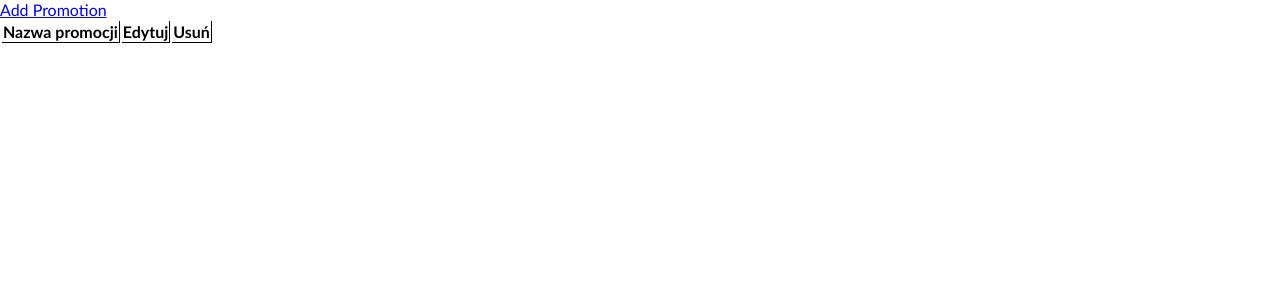
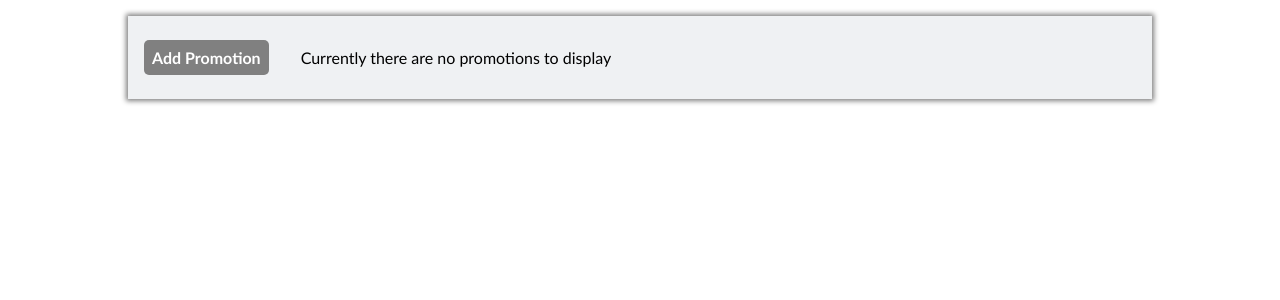
Before and after one commit to wmaKRET/angular-form, an Angular app: page / in a window 1280 px wide. Shown: the top 300 px of the page. Built offline with nearby package versions, Linux system fonts and the light colour scheme.

Commit message:
Adjust styles

```diff
--- a/src/app/list/list.component.html
+++ b/src/app/list/list.component.html
@@ -1,17 +1,20 @@
 <div class="list">
-    <a routerLink="/add">Add Promotion</a>
-    <table>
+    <div>
+        <a routerLink="/add" class="list__button">Add Promotion</a>
+        <p *ngIf="formsArray.length === 0">Currently there are no promotions to display</p>
+    </div>
+    <table *ngIf="formsArray.length > 0">
         <tr>
             <th>Nazwa promocji</th>
             <th>Edytuj</th>
             <th>Usuń</th>
         </tr>
         <tr *ngFor="let form of formsArray">
-            <td>{{ form.name }}</td>
-            <td>
+            <td class="name-cell">{{ form.name }}</td>
+            <td class="cell">
                 <a routerLink="/edit/{{form.id}}">edit</a>
             </td>
-            <td>
+            <td class="cell">
                 <button class="form-delete" (click)="deleteForm(form.id)">x</button>
             </td>
         </tr>
--- a/src/app/list/list.component.scss
+++ b/src/app/list/list.component.scss
@@ -1,4 +1,49 @@
+.list {
+  margin: 1em auto;
+  padding: 1em;
+  width: 80%;
+  background-color: #eff1f3;
+  box-shadow: 0 0 5px 2px #808080;
+
+  & > div {
+    display: flex;
+    align-items: center;
+    gap: 2em;
+  }
+
+  &__button {
+    padding: 0.5em;
+    background-color: #808080;
+    color: white;
+    border-radius: 5px;
+    font-weight: 600;
+    text-decoration: none;
+    cursor: pointer;
+    transition: all 0.2s ease-in;
+
+    &:hover {
+      background-color: #991300;
+    }
+  }
+
+  & > table {
+    margin-top: 2em;
+    border-spacing: 0.5em 0.5em;
+  }
+}
+
 th {
-  border-bottom: 1px solid black;
-  border-right: 1px solid black;
+  padding: 0.25em 1em;
+  border-bottom: 2px solid white;
+  border-right: 2px solid white;
+  border-radius: 2px;
+  box-shadow: 3px 3px 3px 0 #808080;
 }
+
+.cell {
+  text-align: center;
+}
+
+.name-cell {
+  text-indent: 0.5em;
+}
```
